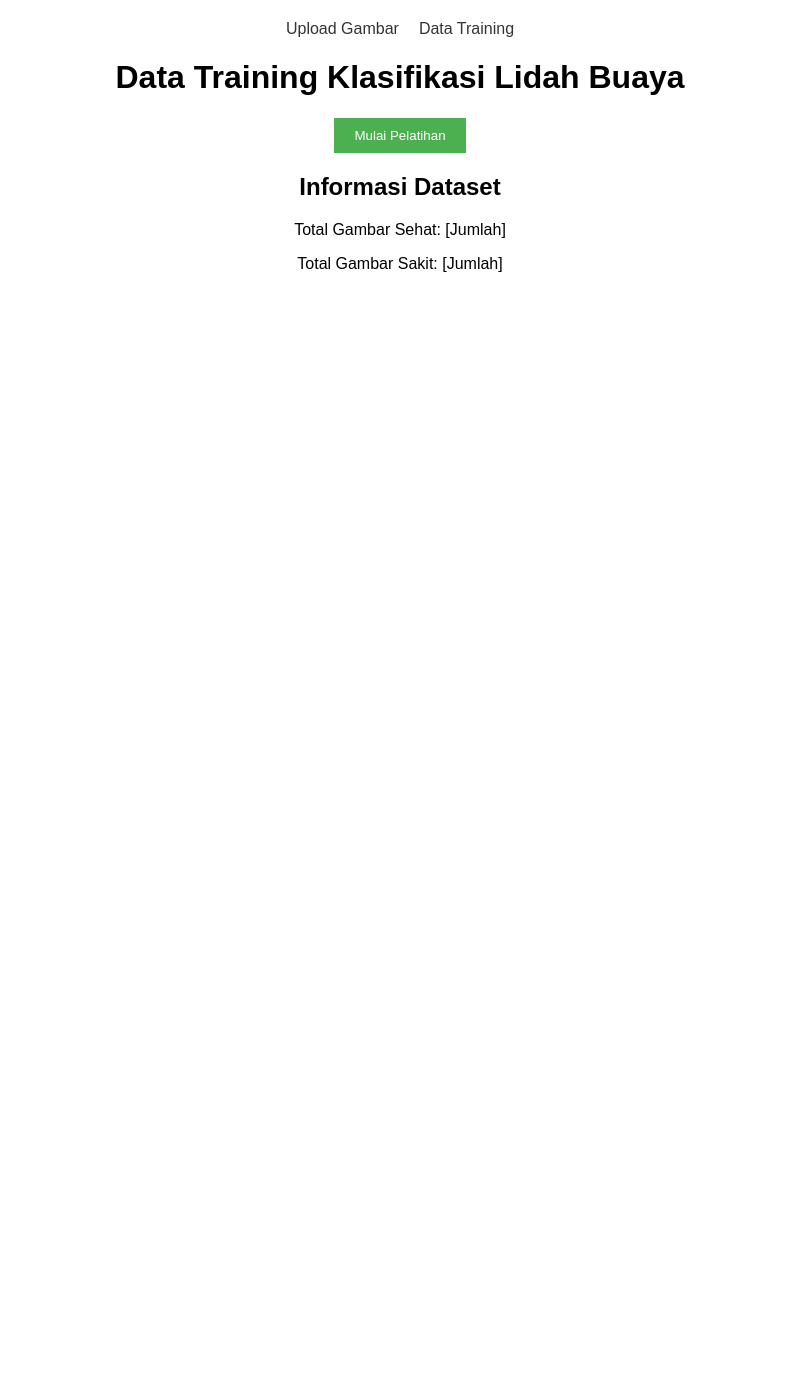
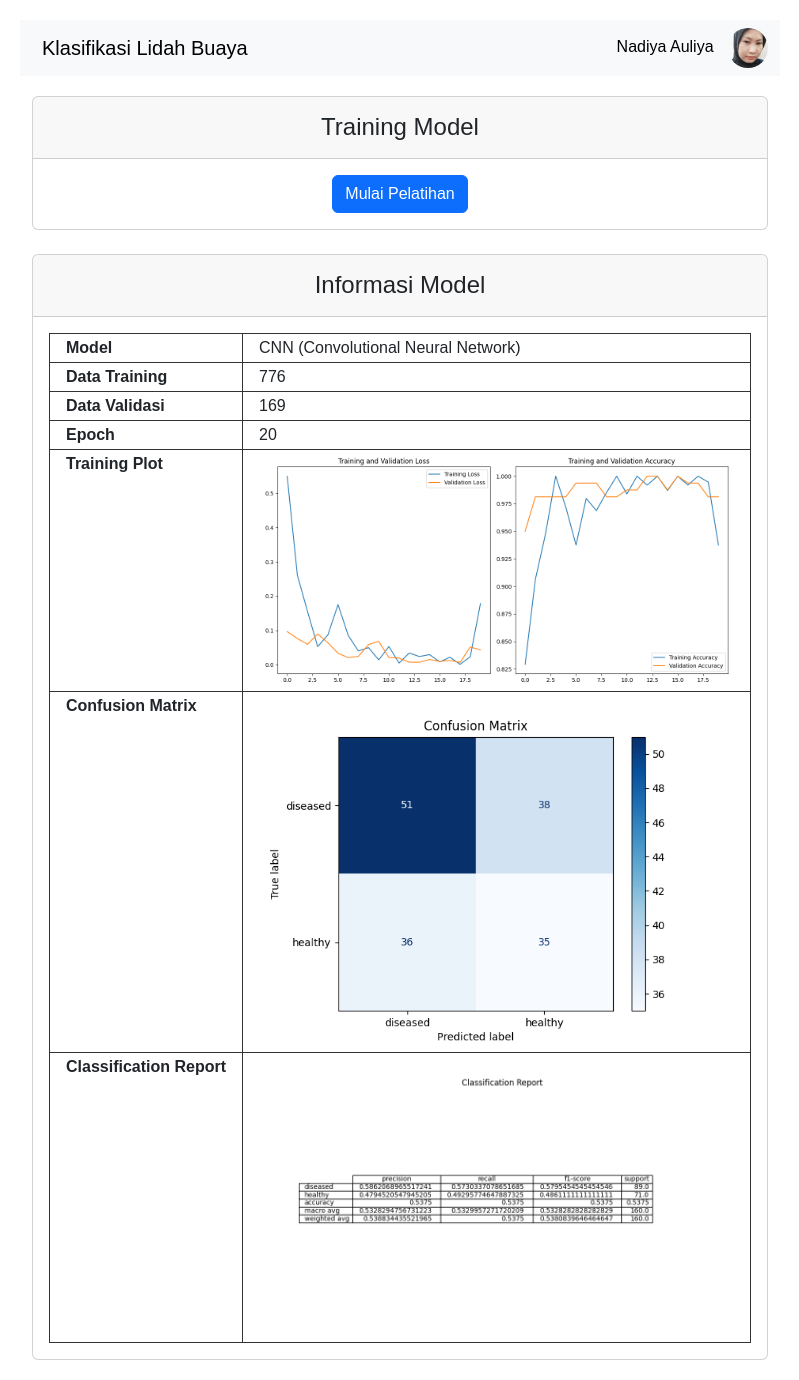
Before and after one commit to rakha-elctrnx/cnn-plant-disease, a Flask app: page /train in a window 1280 px wide. Shown: the whole page, without its empty margins (240-1039 px from the left). Before the commit the page ends 272 px from the top, so only its background shows below. Run offline with Flask 3, Linux system fonts and the light colour scheme.

Commit message:
adjustment view

```diff
--- a/app/predict.py
+++ b/app/predict.py
@@ -15,7 +15,7 @@ def predict_aloe_image(image_path):
 
     # Melakukan prediksi
     predictions = model.predict(img_array)
-    class_labels = ['Sehat', 'Sakit']
+    class_labels = ['Sakit', 'Sehat']
     predicted_class = class_labels[np.argmax(predictions)]
     confidence = np.max(predictions) * 100
 
--- a/app/templates/base.html
+++ b/app/templates/base.html
@@ -2,17 +2,67 @@
 <html lang="id">
 <head>
     <meta charset="UTF-8">
+    <meta name="viewport" content="width=device-width, initial-scale=1.0">
     <title>{% block title %}Klasifikasi Lidah Buaya{% endblock %}</title>
+    <!-- Bootstrap CSS -->
+    <link href="https://cdn.jsdelivr.net/npm/bootstrap@5.3.0-alpha1/dist/css/bootstrap.min.css" rel="stylesheet">
     <link rel="stylesheet" href="{{ url_for('static', filename='css/style.css') }}">
 </head>
 <body>
-    <nav>
-        <a href="{{ url_for('index') }}">Upload Gambar</a>
-        <a href="{{ url_for('train_data') }}">Data Training</a>
+    <nav class="navbar navbar-expand-lg navbar-light bg-light">
+        <div class="container-fluid d-flex justify-content-between">
+            <a class="navbar-brand" href="#">Klasifikasi Lidah Buaya</a>
+            <div class="profile">
+                <a href="#" class="profile-text text-black">Nadiya Auliya</a>
+                <img src="{{ url_for('static', filename='images/profile.jpeg') }}" alt="Profile Picture" class="profile-pic ml-3">
+            </div>
+        </div>
     </nav>
 
-    <div class="container">
+    <div class="container ">
         {% block content %}{% endblock %}
+        <div class="mt-4">
+            <div class="card">
+                <div class="card-header">
+                    <h4 class="pt-2">Informasi Model</h1>
+                </div>
+                <div class="card-body">
+                    <table>
+                        <tr>
+                            <th>Model</th>
+                            <td>CNN (Convolutional Neural Network)</td>
+                        </tr>
+                        <tr>
+                            <th>Data Training</th>
+                            <td>776</td>
+                        </tr>
+                        <tr>
+                            <th>Data Validasi</th>
+                            <td>169</td>
+                        </tr>
+                        <tr>
+                            <th>Epoch</th>
+                            <td>20</td>
+                        </tr>
+                        <tr>
+                            <th>Training Plot</th>
+                            <td><img src="{{ url_for('static', filename='reports/training_plot.png') }}" alt="Training Plot" class="img-fluid"></td>
+                        </tr>
+                        <tr>
+                            <th>Confusion Matrix</th>
+                            <td><img src="{{ url_for('static', filename='reports/confusion_matrix.png') }}" alt="Confusion Matrix" class="img-fluid"></td>
+                        </tr>
+                        <tr>
+                            <th>Classification Report</th>
+                            <td><img src="{{ url_for('static', filename='reports/classification_report.png') }}" alt="Classification Report" class="img-fluid"></td>
+                        </tr>
+                    </table>
+                </div>
+            </div>
+        </div>
     </div>
+
+    <!-- Bootstrap JS Bundle -->
+    <script src="https://cdn.jsdelivr.net/npm/bootstrap@5.3.0-alpha1/dist/js/bootstrap.bundle.min.js"></script>
 </body>
 </html>
--- a/app/templates/train_data.html
+++ b/app/templates/train_data.html
@@ -1,23 +1,20 @@
 {% extends "base.html" %}
 
 {% block content %}
-<div class="train-container">
-    <h1>Data Training Klasifikasi Lidah Buaya</h1>
-
+<div class="card">
+    <div class="card-header">
+        <h4 class="pt-2">Training Model</h1>
+    </div>
+    <div class="card-body">
         {% if training_complete %}
-    <div class="alert success">
+        <div class="alert alert-success" role="alert">
             Pelatihan model berhasil diselesaikan!
         </div>
         {% endif %}
 
         <form method="POST">
-        <button type="submit">Mulai Pelatihan</button>
+            <button type="submit" class="btn btn-primary">Mulai Pelatihan</button>
         </form>
-
-    <div class="data-info">
-        <h2>Informasi Dataset</h2>
-        <p>Total Gambar Sehat: [Jumlah]</p>
-        <p>Total Gambar Sakit: [Jumlah]</p>
     </div>
 </div>
 {% endblock %}
--- a/requirements.txt
+++ b/requirements.txt
@@ -5,3 +5,4 @@ Pillow
 matplotlib
 scikit-learn
 Werkzeug
+pandas
--- a/static/css/style.css
+++ b/static/css/style.css
@@ -10,6 +10,13 @@ nav {
     display: flex;
     justify-content: center;
     margin-bottom: 20px;
+}
+
+.profile-pic {
+    width: 40px;
+    height: 40px;
+    border-radius: 50%;
+    object-fit: cover;
 }
 
 nav a {
@@ -41,3 +48,24 @@ button {
     max-height: 400px;
     margin-bottom: 20px;
 }
+
+th {
+    text-align: left;
+    vertical-align: top;
+    border: 1px solid #333;
+    padding-top: 2px;
+    padding-bottom: 2px;
+    padding-left: 1rem;
+    padding-right: 1rem;
+    white-space: nowrap;
+}
+
+td {
+    width: 100%;
+    text-align: left;
+    border: 1px solid #333;
+    padding-top: 2px;
+    padding-bottom: 2px;
+    padding-left: 1rem;
+    padding-right: 1rem;
+}
```
Also changed, not shown: app/templates/result.html (+21 -12 lines), app/templates/upload.html (+11 -7 lines), app/train.py (+87 -0 lines), static/images/profile.jpeg (added), static/reports/classification_report.png (added), static/reports/confusion_matrix.png (added), static/reports/training_plot.png (added), static/uploads/AloeVeraOriginalRust0419.jpg (deleted), static/uploads/AloeVeraOriginalRust0449.jpg (deleted), 3 other files. Lines whose indentation alone changed are shown as unchanged.
